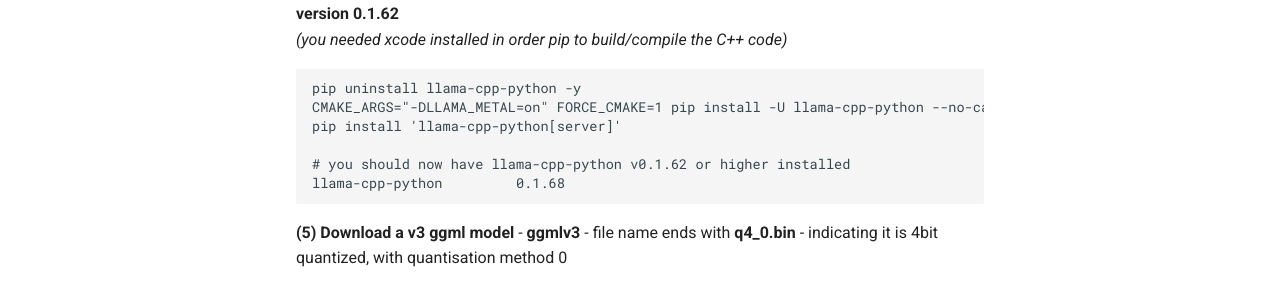
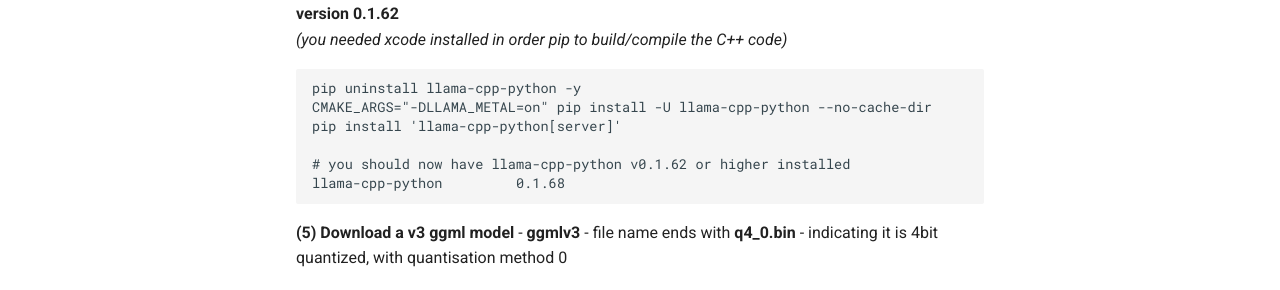
Before and after one commit to francomattar/Python-llama-cpp, an MkDocs documentation site: the page built from docs/install/macos.md, in a window 1280 px wide and 1264 px high. Shown: the part 668-958 px from the top of the window. Built offline with MkDocs 1.6.1 and Material for MkDocs 9.7.7, drawn with Linux system fonts in a browser that asks for light colours; comment, search, counter and statistics services are not loaded.

Commit message:
Remove references to FORCE_CMAKE

````diff
--- a/docs/install/macos.md
+++ b/docs/install/macos.md
@@ -30,7 +30,7 @@ conda activate llama
     *(you needed xcode installed in order pip to build/compile the C++ code)*
 ```
 pip uninstall llama-cpp-python -y
-CMAKE_ARGS="-DLLAMA_METAL=on" FORCE_CMAKE=1 pip install -U llama-cpp-python --no-cache-dir
+CMAKE_ARGS="-DLLAMA_METAL=on" pip install -U llama-cpp-python --no-cache-dir
 pip install 'llama-cpp-python[server]'
 
 # you should now have llama-cpp-python v0.1.62 or higher installed
````
Also changed, not shown: README.md (+5 -6 lines), 2 other files.
